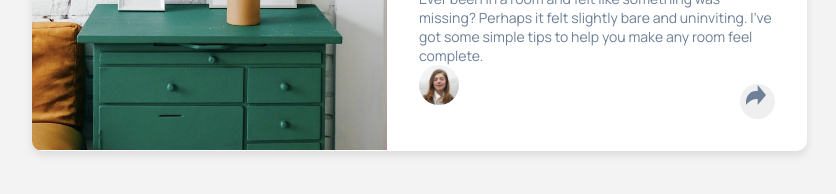
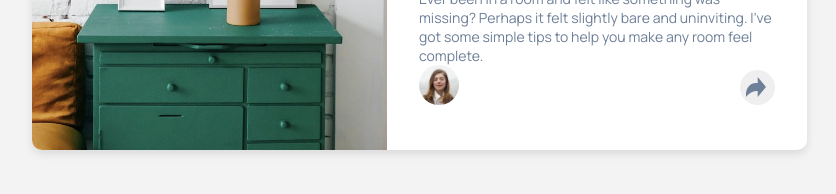
Before and after one commit to SadorDev/Article-Preview-Component, a plain HTML site: page index.html in a window 1280 px wide. Shown: the part 392-586 px from the top of the page, 221-1057 px from the left. Drawn offline with Linux system fonts and the light colour scheme.

Commit message:
Removed display: flex for both classes for better alignment

```diff
--- a/styles.css
+++ b/styles.css
@@ -104,11 +104,7 @@ body {
 .article_profile {
   display: flex;
   align-items: baseline;
-}
-
-.article_profile_avatar,
-.share_button {
-  display: flex;
+  margin-top: auto;
 }
 
 .article_profile_avatar {
@@ -118,7 +114,7 @@ body {
   border-radius: 50%;
 }
 
-.article_title_name {
+/* .article_title_name {
   position: relative;
   left: 3.5rem;
   font-size: 0.875rem;
@@ -129,13 +125,12 @@ body {
 .article_date {
   font-size: 0.75rem;
   color: hsl(214, 17%, 51%);
-}
+} */
 
 .share_button {
-  /* position: relative; */
-  margin-left: auto;
   width: 35px;
   height: 35px;
+  margin-left: auto;
   border-radius: 50%;
 }
 
```
